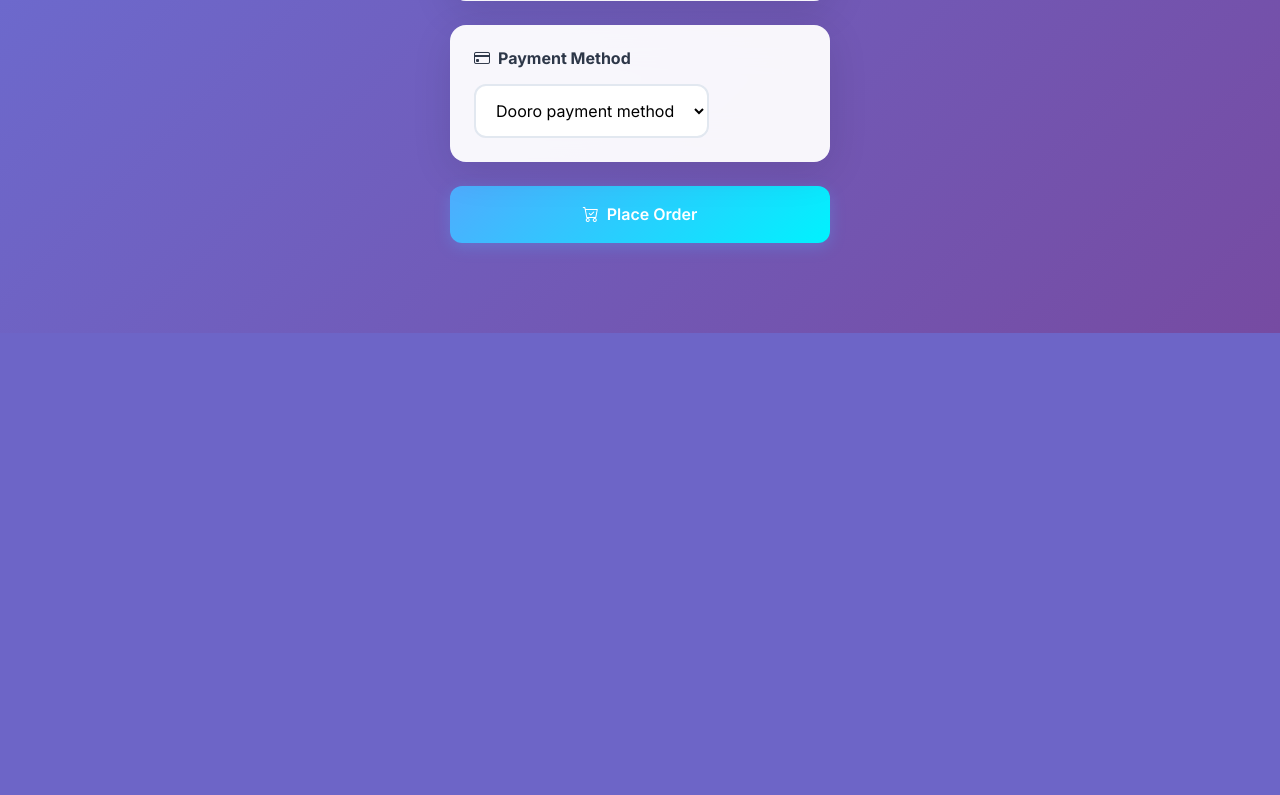
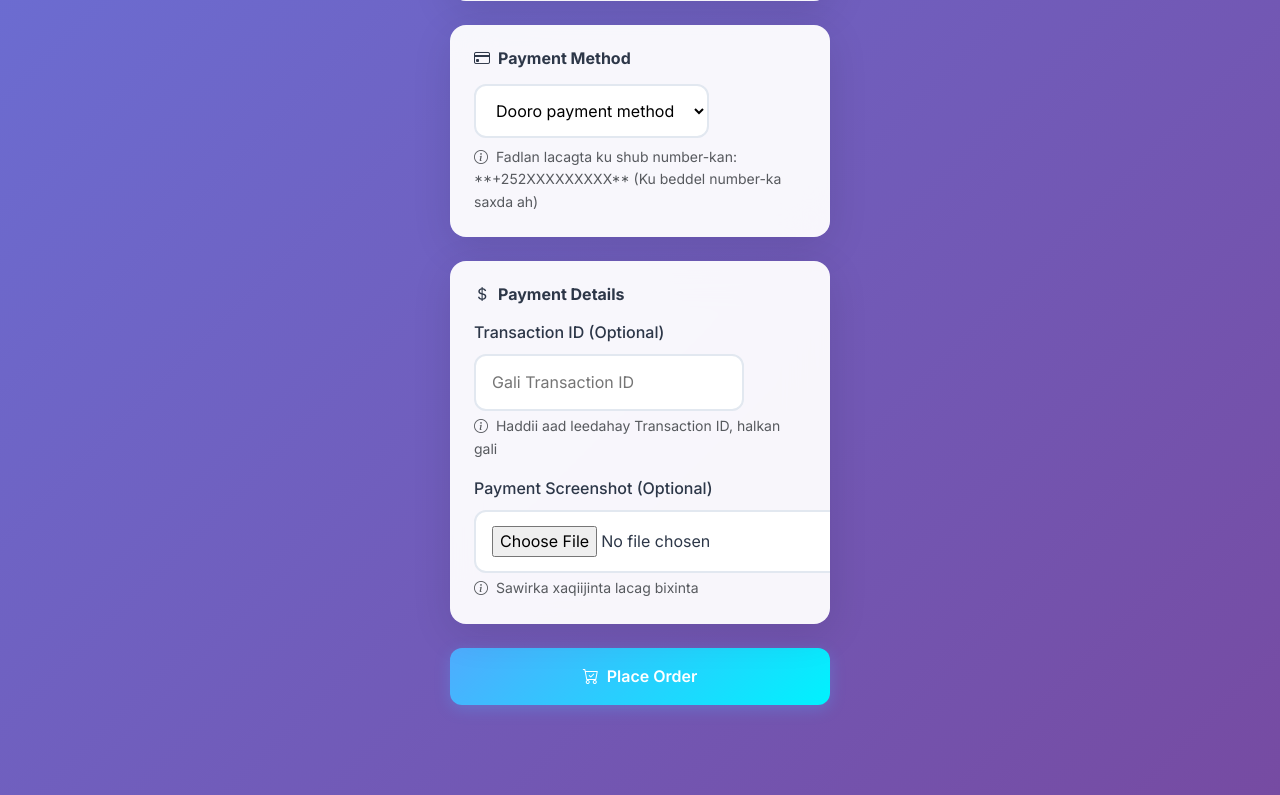
Before and after one commit to Fadal33-sudo/PUBG-uc, a Flask app: page /buy_uc in a window 1280 px wide. Shown: the part 1135-1930 px from the top of the page. Before the commit the page ends 1468 px from the top, so only its background shows below. Run offline with Flask 3, Linux system fonts and the light colour scheme; a user stored in the database is signed in.

```diff
--- a/app.py
+++ b/app.py
@@ -1,10 +1,11 @@
-from flask import Flask, render_template, request, redirect, url_for, flash, session, jsonify
+from flask import Flask, render_template, request, redirect, url_for, flash, session, jsonify, send_from_directory
 from flask_sqlalchemy import SQLAlchemy
 from flask_login import LoginManager, UserMixin, login_user, logout_user, login_required, current_user
 from werkzeug.security import generate_password_hash, check_password_hash
 from datetime import datetime
 import os
 from utils import validate_somali_phone, normalize_phone
+import uuid
 from functools import wraps
 
 def admin_required(f):
@@ -20,6 +21,12 @@ app = Flask(__name__)
 app.config['SECRET_KEY'] = os.environ.get('SECRET_KEY', os.urandom(24))
 app.config['SQLALCHEMY_DATABASE_URI'] = 'sqlite:///pubg_marketplace.db'
 app.config['SQLALCHEMY_TRACK_MODIFICATIONS'] = False
+
+UPLOAD_FOLDER = 'static/uploads'
+app.config['UPLOAD_FOLDER'] = UPLOAD_FOLDER
+
+if not os.path.exists(UPLOAD_FOLDER):
+    os.makedirs(UPLOAD_FOLDER)
 
 db = SQLAlchemy(app)
 login_manager = LoginManager()
@@ -54,6 +61,8 @@ class Payment(db.Model):
     transaction_id = db.Column(db.Integer, db.ForeignKey('uc_transaction.id'), nullable=False)
     amount = db.Column(db.Float, nullable=False)
     payment_method = db.Column(db.String(50), nullable=False)
+    transaction_ref = db.Column(db.String(100), nullable=True) # For transaction ID
+    screenshot_path = db.Column(db.String(255), nullable=True) # Path to uploaded screenshot
     status = db.Column(db.String(20), default='pending')
     created_at = db.Column(db.DateTime, default=datetime.utcnow)
     user = db.relationship('User', backref=db.backref('payments', lazy=True))
@@ -171,7 +180,16 @@ def buy_uc():
         pubg_id = request.form['pubg_id']
         package_id = request.form['package_id']
         payment_method = request.form['payment_method']
+        transaction_id = request.form.get('transaction_id')
+        payment_screenshot = request.files.get('payment_screenshot')
 
+        screenshot_filename = None
+        if payment_screenshot and payment_screenshot.filename:
+            filename = str(uuid.uuid4()) + os.path.splitext(payment_screenshot.filename)[1]
+            screenshot_filename = os.path.join(app.config['UPLOAD_FOLDER'], filename)
+            payment_screenshot.save(screenshot_filename)
+
+        import re
         if not re.match(r'^[a-zA-Z0-9]{6,20}$', pubg_id):
             flash('Invalid PUBG ID. It should be 6-20 alphanumeric characters.')
             return redirect(url_for('buy_uc'))
@@ -195,7 +213,9 @@ def buy_uc():
                 user_id=current_user.id,
                 transaction_id=transaction.id,
                 amount=package.price,
-                payment_method=payment_method
+                payment_method=payment_method,
+                transaction_ref=transaction_id,
+                screenshot_path=screenshot_filename
             )
             db.session.add(payment)
             db.session.commit()
@@ -215,11 +235,13 @@ def buy_uc():
 @admin_required
 def admin_panel():
     pending_transactions = UCTransaction.query.filter_by(status='pending').all()
+    pending_payments = Payment.query.filter_by(status='pending').all()
     all_users = User.query.all()
     total_earnings = db.session.query(db.func.sum(Payment.amount)).filter_by(status='completed').scalar() or 0
 
     return render_template('admin.html',
                          pending_transactions=pending_transactions,
+                         pending_payments=pending_payments,
                          all_users=all_users,
                          total_earnings=total_earnings)
 
@@ -280,6 +302,10 @@ def api_stats():
     }
     return jsonify(stats)
 
+@app.route('/uploads/<filename>')
+def uploaded_file(filename):
+    return send_from_directory(app.config['UPLOAD_FOLDER'], filename)
+
 def init_db_and_data():
     with app.app_context():
         db.create_all()
--- a/templates/buy_uc.html
+++ b/templates/buy_uc.html
@@ -10,7 +10,7 @@
         <p class="page-subtitle">Dooro package-ka aad rabto</p>
     </div>
 
-    <form method="POST">
+    <form method="POST" enctype="multipart/form-data">
         <!-- PUBG ID Input -->
         <div class="card-modern mb-4">
             <div class="card-body p-4">
@@ -76,6 +76,43 @@
                     <option value="paypal">💰 PayPal</option>
                     <option value="stripe">💳 Credit Card</option>
                 </select>
+                <small class="text-muted mt-2 d-block">
+                    <i class="bi bi-info-circle me-1"></i>
+                    Fadlan lacagta ku shub number-kan: **+252XXXXXXXXX** (Ku beddel number-ka saxda ah)
+                </small>
+            </div>
+        </div>
+
+        <!-- Payment Details -->
+        <div class="card-modern mb-4">
+            <div class="card-body p-4">
+                <h6 class="fw-bold mb-3">
+                    <i class="bi bi-currency-dollar me-2"></i>Payment Details
+                </h6>
+                <div class="mb-3">
+                    <label for="transaction_id" class="form-label fw-medium">Transaction ID (Optional)</label>
+                    <input type="text"
+                           class="form-control-modern"
+                           id="transaction_id"
+                           name="transaction_id"
+                           placeholder="Gali Transaction ID">
+                    <small class="text-muted mt-1 d-block">
+                        <i class="bi bi-info-circle me-1"></i>
+                        Haddii aad leedahay Transaction ID, halkan gali
+                    </small>
+                </div>
+                <div class="mb-0">
+                    <label for="payment_screenshot" class="form-label fw-medium">Payment Screenshot (Optional)</label>
+                    <input type="file"
+                           class="form-control-modern"
+                           id="payment_screenshot"
+                           name="payment_screenshot"
+                           accept="image/*">
+                    <small class="text-muted mt-1 d-block">
+                        <i class="bi bi-info-circle me-1"></i>
+                        Sawirka xaqiijinta lacag bixinta
+                    </small>
+                </div>
             </div>
         </div>
 
```
Also changed, not shown: templates/admin.html (+12 -0 lines), templates/dashboard.html (+9 -0 lines).
